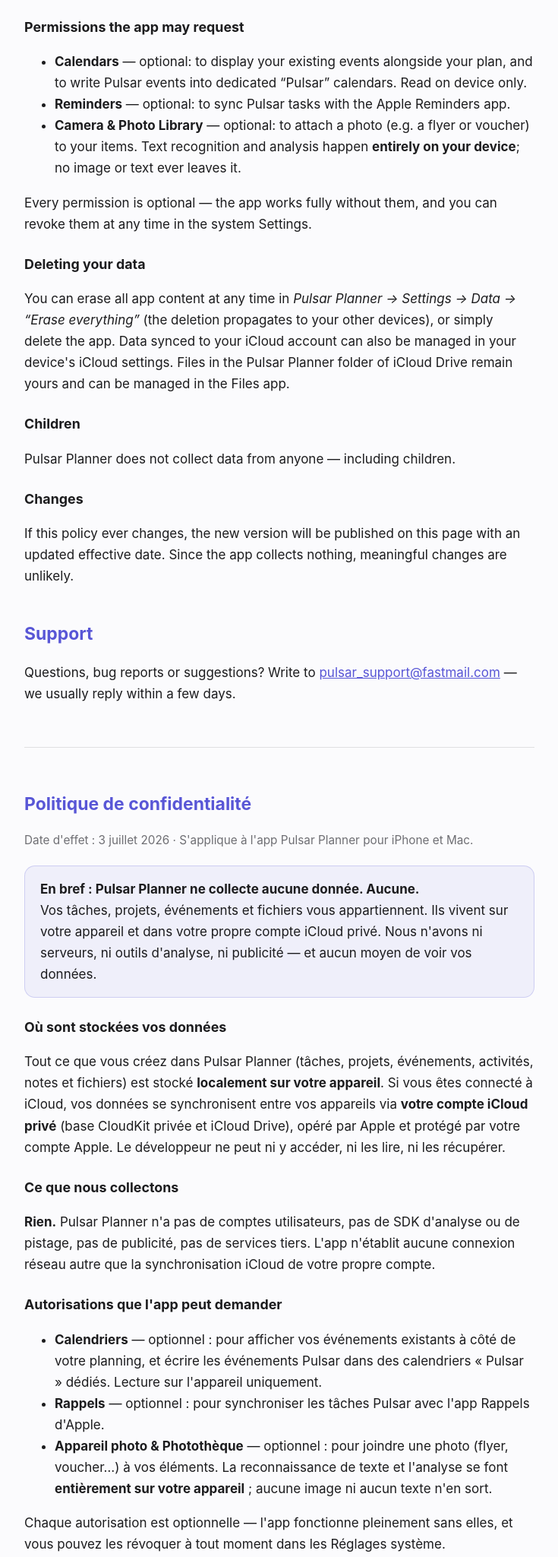
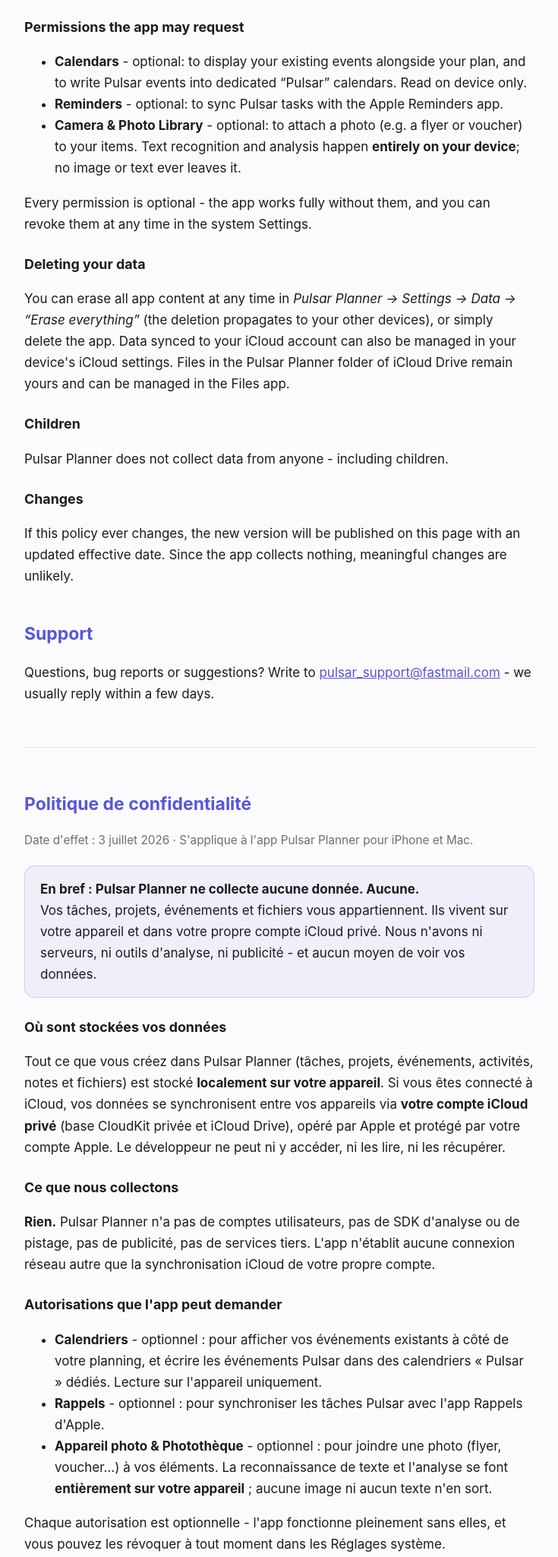
Before and after one commit to pulsar-planner/pulsar-planner.github.io, a plain HTML site: page index.html in a window 1280 px wide. Shown: the part 849-2898 px from the top of the page at 76% size, without its empty margins (272-1007 px from the left). Drawn offline with Linux system fonts and the light colour scheme.

Commit message:
Update index.html

```diff
--- a/index.html
+++ b/index.html
@@ -3,7 +3,7 @@
 <head>
 <meta charset="utf-8">
 <meta name="viewport" content="width=device-width, initial-scale=1">
-<title>Pulsar Planner — Privacy Policy &amp; Support</title>
+<title>Pulsar Planner - Privacy Policy &amp; Support</title>
 <style>
   :root { --accent: #5856D6; --text: #1c1c1e; --muted: #6e6e73; --bg: #fbfbfd; }
   @media (prefers-color-scheme: dark) {
@@ -68,14 +68,14 @@
 
 <h3>Permissions the app may request</h3>
 <ul>
-  <li><strong>Calendars</strong> — optional: to display your existing events alongside your
+  <li><strong>Calendars</strong> - optional: to display your existing events alongside your
       plan, and to write Pulsar events into dedicated “Pulsar” calendars. Read on device only.</li>
-  <li><strong>Reminders</strong> — optional: to sync Pulsar tasks with the Apple Reminders app.</li>
-  <li><strong>Camera &amp; Photo Library</strong> — optional: to attach a photo (e.g. a flyer
+  <li><strong>Reminders</strong> - optional: to sync Pulsar tasks with the Apple Reminders app.</li>
+  <li><strong>Camera &amp; Photo Library</strong> - optional: to attach a photo (e.g. a flyer
       or voucher) to your items. Text recognition and analysis happen <strong>entirely on
       your device</strong>; no image or text ever leaves it.</li>
 </ul>
-<p>Every permission is optional — the app works fully without them, and you can revoke them
+<p>Every permission is optional - the app works fully without them, and you can revoke them
 at any time in the system Settings.</p>
 
 <h3>Deleting your data</h3>
@@ -86,7 +86,7 @@
 managed in the Files app.</p>
 
 <h3>Children</h3>
-<p>Pulsar Planner does not collect data from anyone — including children.</p>
+<p>Pulsar Planner does not collect data from anyone - including children.</p>
 
 <h3>Changes</h3>
 <p>If this policy ever changes, the new version will be published on this page with an
@@ -94,7 +94,7 @@
 
 <h2>Support</h2>
 <p>Questions, bug reports or suggestions? Write to
-<a href="mailto:pulsar_support@fastmail.com">pulsar_support@fastmail.com</a> —
+<a href="mailto:pulsar_support@fastmail.com">pulsar_support@fastmail.com</a> -
 we usually reply within a few days.</p>
 </section>
 
@@ -109,7 +109,7 @@
   <strong>En bref : Pulsar Planner ne collecte aucune donnée. Aucune.</strong><br>
   Vos tâches, projets, événements et fichiers vous appartiennent. Ils vivent sur votre
   appareil et dans votre propre compte iCloud privé. Nous n'avons ni serveurs, ni outils
-  d'analyse, ni publicité — et aucun moyen de voir vos données.
+  d'analyse, ni publicité - et aucun moyen de voir vos données.
 </div>
 
 <h3>Où sont stockées vos données</h3>
@@ -127,16 +127,16 @@
 
 <h3>Autorisations que l'app peut demander</h3>
 <ul>
-  <li><strong>Calendriers</strong> — optionnel : pour afficher vos événements existants à
+  <li><strong>Calendriers</strong> - optionnel : pour afficher vos événements existants à
       côté de votre planning, et écrire les événements Pulsar dans des calendriers
       « Pulsar » dédiés. Lecture sur l'appareil uniquement.</li>
-  <li><strong>Rappels</strong> — optionnel : pour synchroniser les tâches Pulsar avec
+  <li><strong>Rappels</strong> - optionnel : pour synchroniser les tâches Pulsar avec
       l'app Rappels d'Apple.</li>
-  <li><strong>Appareil photo &amp; Photothèque</strong> — optionnel : pour joindre une photo
+  <li><strong>Appareil photo &amp; Photothèque</strong> - optionnel : pour joindre une photo
       (flyer, voucher…) à vos éléments. La reconnaissance de texte et l'analyse se font
       <strong>entièrement sur votre appareil</strong> ; aucune image ni aucun texte n'en sort.</li>
 </ul>
-<p>Chaque autorisation est optionnelle — l'app fonctionne pleinement sans elles, et vous
+<p>Chaque autorisation est optionnelle - l'app fonctionne pleinement sans elles, et vous
 pouvez les révoquer à tout moment dans les Réglages système.</p>
 
 <h3>Supprimer vos données</h3>
@@ -147,7 +147,7 @@
 Pulsar Planner d'iCloud Drive restent les vôtres et se gèrent dans l'app Fichiers.</p>
 
 <h3>Enfants</h3>
-<p>Pulsar Planner ne collecte de données de personne — y compris des enfants.</p>
+<p>Pulsar Planner ne collecte de données de personne - y compris des enfants.</p>
 
 <h3>Modifications</h3>
 <p>Si cette politique venait à changer, la nouvelle version serait publiée sur cette page
@@ -156,7 +156,7 @@
 
 <h2>Support</h2>
 <p>Une question, un bug, une suggestion ? Écrivez à
-<a href="mailto:pulsar_support@fastmail.com">pulsar_support@fastmail.com</a> —
+<a href="mailto:pulsar_support@fastmail.com">pulsar_support@fastmail.com</a> -
 réponse en général sous quelques jours.</p>
 </section>
 
```
